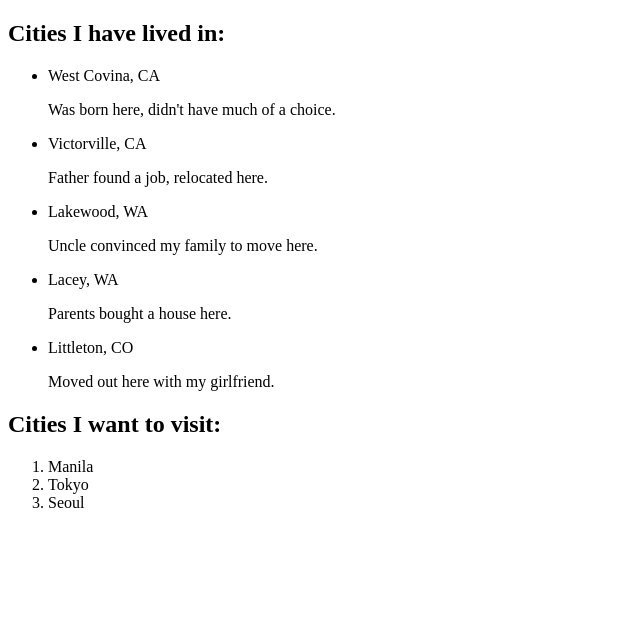
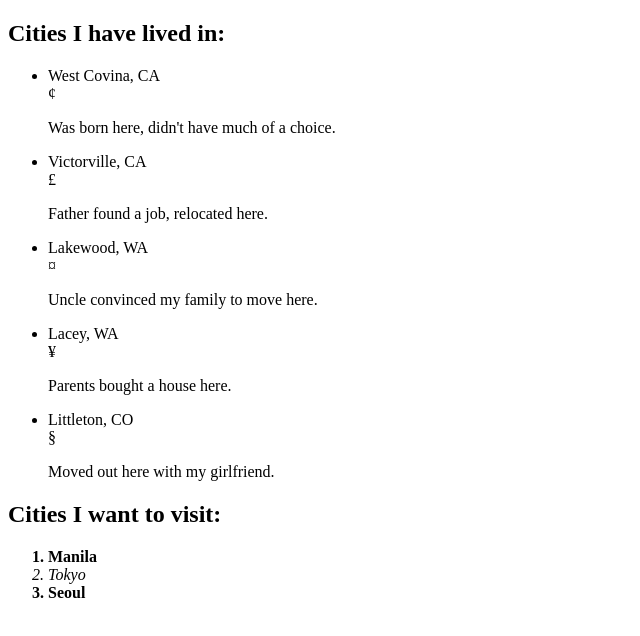
Before and after one commit to PWDullano/htmlExercise, a plain HTML site: page index.html in a window 1280 px wide. Shown: the whole page, without its empty margins (0-640 px from the left). Drawn offline with Linux system fonts and the light colour scheme.

Commit message:
Added Added span, strong and emphasized order list

```diff
--- a/index.html
+++ b/index.html
@@ -7,22 +7,22 @@
 <body>
   <h2>Cities I have lived in:</h2>
     <ul>
-      <li>West Covina, CA</li>
+      <li>West Covina, CA</li> <sp>&cent;</sp>
         <p>Was born here, didn't have much of a choice.</p>
-      <li>Victorville, CA</li>
+      <li>Victorville, CA</li> <sp>&pound;</sp>
         <p>Father found a job, relocated here.</p>
-      <li>Lakewood, WA</li>
+      <li>Lakewood, WA</li> <sp>&curren;</sp>
         <p>Uncle convinced my family to move here.</p>
-      <li>Lacey, WA</li>
+      <li>Lacey, WA</li> <sp>&yen;</sp>
         <p>Parents bought a house here.</p>
-      <li>Littleton, CO</li>
+      <li>Littleton, CO</li> <sp>&sect;</sp>
         <p>Moved out here with my girlfriend.</p>
     </ul>
   <h2>Cities I want to visit:</h2>
     <ol>
-      <li>Manila</li>
-      <li>Tokyo</li>
-      <li>Seoul</li>
+      <strong><li>Manila</li></strong>
+      <em><li>Tokyo</li></em>
+      <strong><li>Seoul</li></strong>
     </ol>
 
 </body>
```
